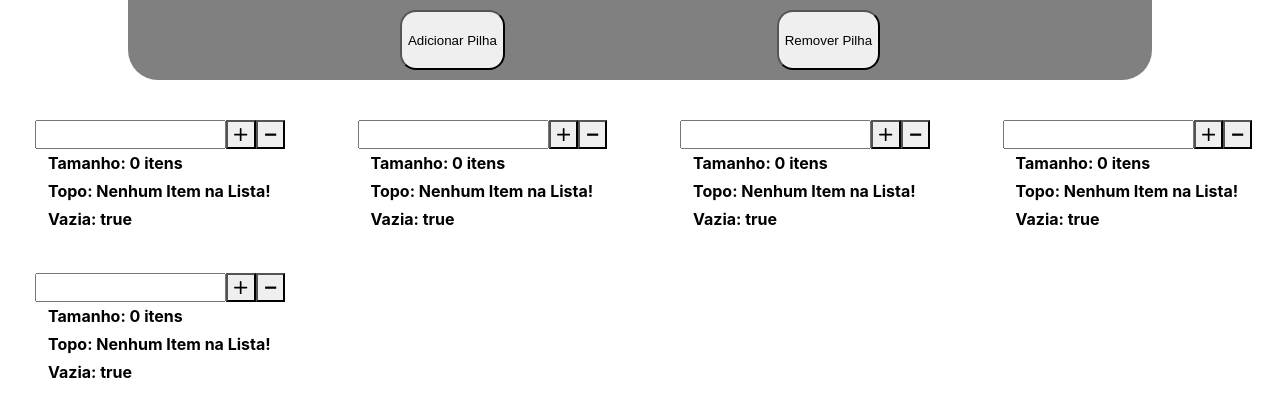
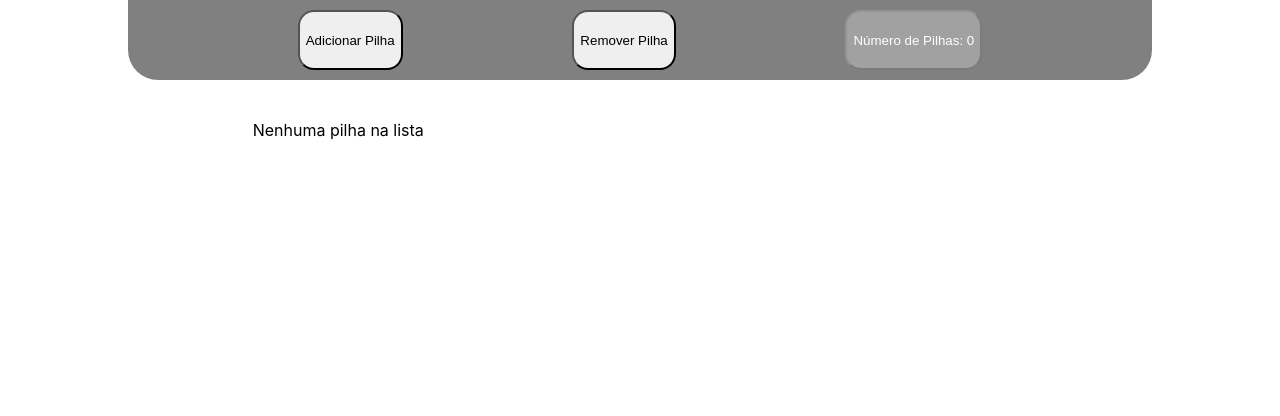
Before and after one commit to FabricioMagnus/duracel-exercicio-react, a React (Create React App) app: page / in a window 1280 px wide. Shown: the top 416 px of the page. Built offline with nearby package versions, Linux system fonts and the light colour scheme.

Commit message:
first commit

```diff
--- a/src/App.js
+++ b/src/App.js
@@ -3,25 +3,37 @@ import { useState } from "react";
 import BoxCardList from "./components/boxCardList";
 
 function App() {
-    const [numPilhas, setNumPilhas] = useState(1);
+    const [numPilhas, setNumPilhas] = useState([]);
+
+    function PushValue() {
+      setNumPilhas([...numPilhas, 1]);
+  }
+
+  function PopValue() {
+      const last = numPilhas.length - 1;
+      setNumPilhas(numPilhas.slice(0,last))
+  }
 
     return (
         <>
             <Flex mt={14} h={"10vh"} w={"80vw"} margin={"auto"} borderBottomRadius={"30px"} bgColor={"gray"} mb={30} justifyContent={"space-evenly"} alignItems="center">
-                <Button onClick={() => setNumPilhas(numPilhas + 1)} h={"60px"} color="black" borderRadius={"16px"} cursor={"pointer"}>
+                <Button onClick={() => PushValue()} h={"60px"} color="black" borderRadius={"16px"} cursor={"pointer"}>
                     Adicionar Pilha
                 </Button>
-                <Button onClick={() => setNumPilhas(numPilhas - 1)} h={"60px"} color="black" borderRadius={"16px"} cursor={"pointer"}>
+                <Button onClick={() => PopValue()} h={"60px"} color="black" borderRadius={"16px"} cursor={"pointer"}>
                     Remover Pilha
+                </Button>
+                <Button isDisabled onClick={() => PopValue()} h={"60px"} color="white" borderRadius={"16px"} >
+                    Número de Pilhas: {numPilhas.length}
                 </Button>
             </Flex>
             <Flex justifyContent={"center"} px={10} py={10} alignItems={"center"}>
                 <SimpleGrid columns={4} spacingY={40} spacingX={30}>
-                    <BoxCardList />
-                    <BoxCardList />
-                    <BoxCardList />
-                    <BoxCardList />
-                    <BoxCardList />
+                    {numPilhas.length? numPilhas.map((item, index)=>{
+                      return (
+                        <BoxCardList/>
+                      )
+                    }): "Nenhuma pilha na lista"}
                 </SimpleGrid>
             </Flex>
         </>
--- a/src/components/boxCardList.jsx
+++ b/src/components/boxCardList.jsx
@@ -25,7 +25,6 @@ export default function BoxCardList() {
     },[list])
 
 
-    console.log("list:", list);
     return (
         <Flex w={"300px"} h={"fit-content"} flexDirection={"column"} alignItems={"center"}>
             <Flex flexDirection={"row"} h={"30%"}>
@@ -56,9 +55,9 @@ export default function BoxCardList() {
                 </Button>
             </Flex>
             {list &&
-                list.map((item) => {
+                list.map((item, index) => {
                     return (
-                        <Flex w={"232px"} h={"30px"} backgroundColor={'#FFFACD'}justifyContent={"center"} alignItems={"center"} border={"2px solid #000000"}>
+                        <Flex key={index} w={"232px"} h={"30px"} backgroundColor={'#FFFACD'}justifyContent={"center"} alignItems={"center"} border={"2px solid #000000"}>
                             <Text  fontWeight={"bold"}>
                                 {item}
                             </Text>
```
